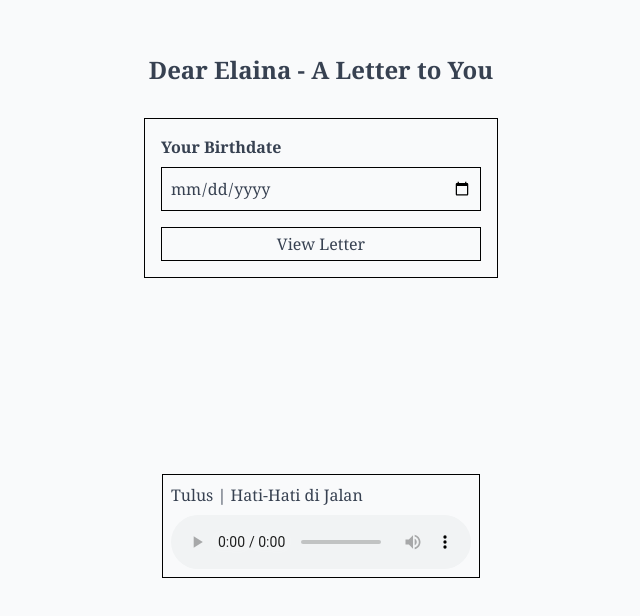
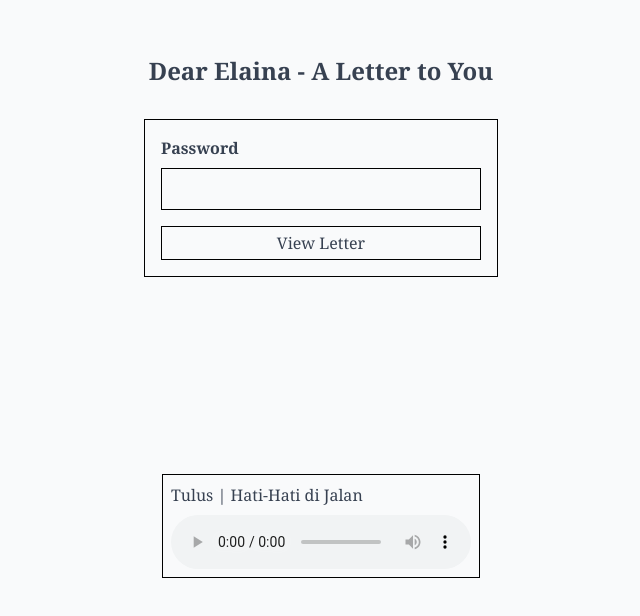
Before and after one commit to pokatow/macos-portfolio, a Next.js app: page / in a window 1280 px wide. Shown: the part 182-798 px from the top of the page, without its empty margins (319-959 px from the left). Built offline with nearby package versions, Linux system fonts and the light colour scheme.

Commit message:
minor changes

```diff
--- a/pages/components/Login.tsx
+++ b/pages/components/Login.tsx
@@ -18,12 +18,12 @@ const Login = (props: LoginProps) => {
     >
       <div className="flex flex-col gap-2 text-left w-80">
         <label htmlFor="birthdate" className="font-semibold">
-          Your Birthdate
+          Password
         </label>
         <input
-          type="date"
+          type="password"
           ref={birthDate}
-          className="p-2 border border-black bg-gray-50"
+          className="w-full p-2 border border-black bg-gray-50"
         />
         {props.error && <p className="text-red-400">{props.error}</p>}
       </div>
--- a/pages/index.tsx
+++ b/pages/index.tsx
@@ -11,7 +11,7 @@ const Home: NextPage = () => {
   const [auth, setAuth] = useState(false)
   const [loginError, setLoginError] = useState('')
   const loginHandler = (date: String) => {
-    if (date === '2000-04-18') {
+    if (date === '18042000') {
       setAuth(true)
     } else {
       setLoginError('Masa lupa kapan tanngal lahir 😒')
@@ -27,9 +27,11 @@ const Home: NextPage = () => {
       {/* {!auth && <Notification />} */}
 
       <main className="flex flex-col items-center justify-center flex-1 w-full px-10 py-20 text-center">
-        <h1 className="mb-8 text-2xl font-bold">
-          Dear Elaina - A Letter to You
-        </h1>
+        {!auth && (
+          <h1 className="mb-8 text-2xl font-bold">
+            Dear Elaina - A Letter to You
+          </h1>
+        )}
         {!auth && <Login login={loginHandler} error={loginError} />}
         {auth && <Letter />}
       </main>
```
